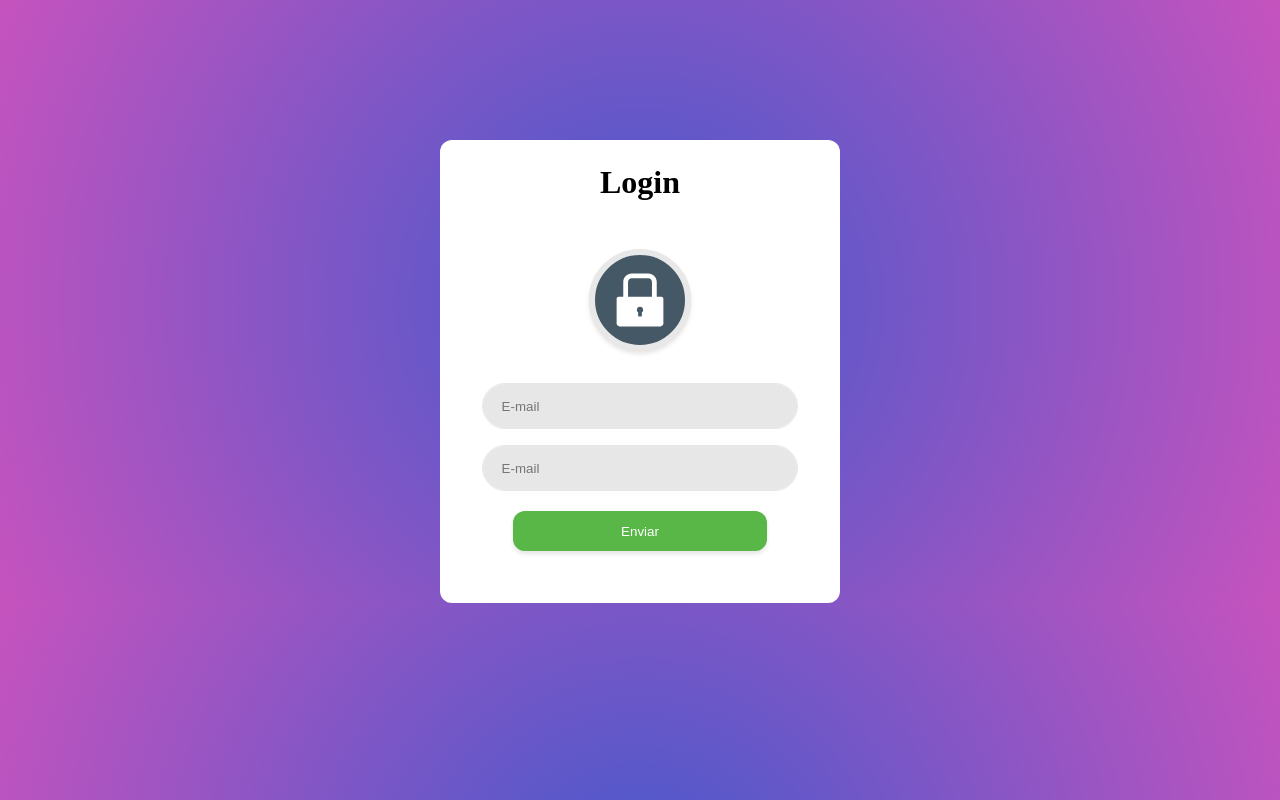
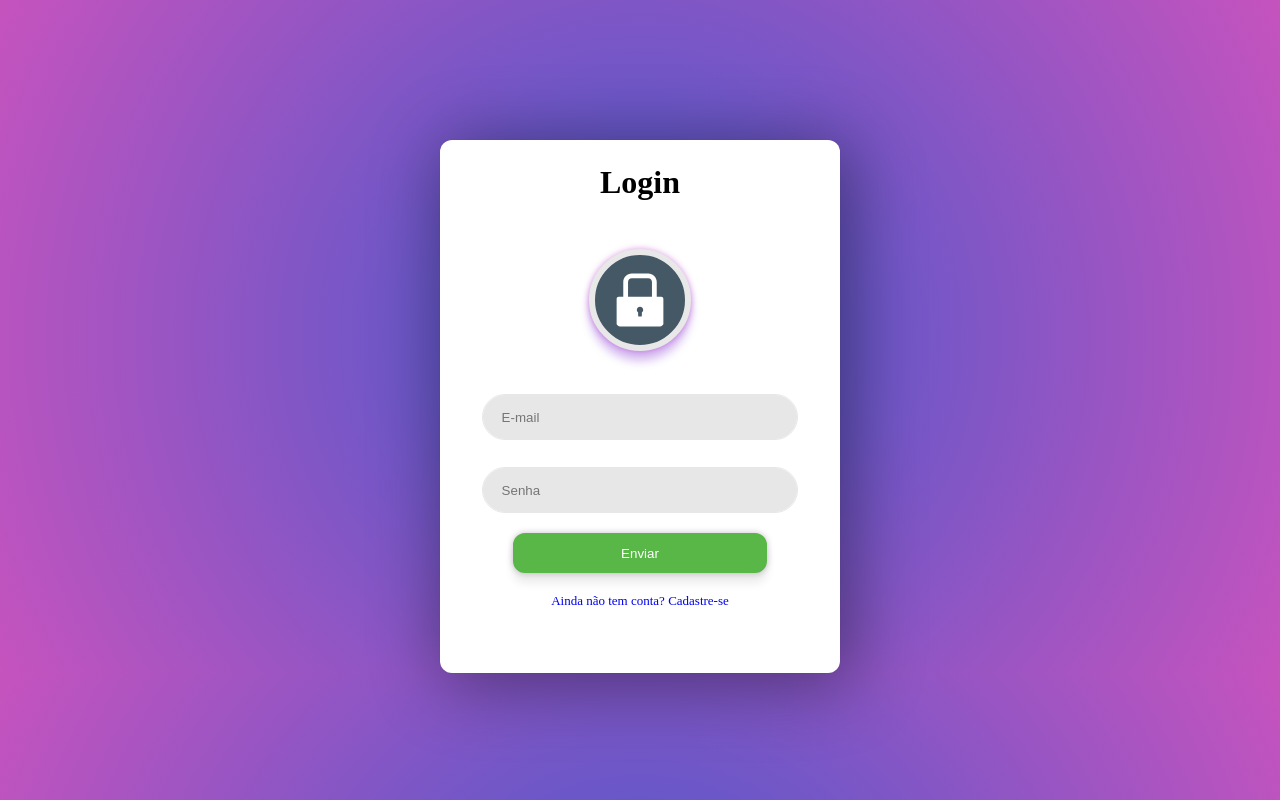
Before and after one commit to Kenzie-Academy-Brasil-Developers/react-entrega-s2-kenzie-hub-mghkill, a React (Create React App) app: page /login in a window 1280 px wide. Built offline with nearby package versions, Linux system fonts and the light colour scheme.

Commit message:
style(input style): stylized inputs to show possible errors in filling out the form

```diff
--- a/src/Components/Button/styles.js
+++ b/src/Components/Button/styles.js
@@ -2,7 +2,7 @@ import styled from "styled-components";
 
 export const StyleButton = styled.button`
   border: #58b747 solid 2px;
-  margin: 4px;
+  margin: 4px auto;
   margin-top: 12px;
   height: 40px;
   width: 80%;
@@ -10,7 +10,8 @@ export const StyleButton = styled.button`
   border-radius: 12px;
   cursor: pointer;
   color: white;
-  box-shadow: rgba(25, 25, 25, 0.04) 0 0 1px 0, rgba(0, 0, 0, 0.1) 0 3px 4px 0;
+  box-shadow: rgba(11, 11, 11, 0.08) 0 10px 10px 0px,
+    rgba(45, 1, 49, 0.25) 0px 0px 6px 0px;
   :hover {
     background-color: #5500ab;
     border: #455866 solid 2px;
--- a/src/Components/Home/styles.js
+++ b/src/Components/Home/styles.js
@@ -14,6 +14,8 @@ export const Conteiner = styled.div`
   background-color: white;
   width: 84%;
   max-width: 400px;
+  box-shadow: rgba(25, 25, 25, 0.14) 0 0 1px 0,
+    rgba(0, 0, 0, 0.4) 7px 7px 70px 5px;
   svg {
     font-size: 102px;
     background-color: #455866;
@@ -22,7 +24,8 @@ export const Conteiner = styled.div`
     padding: 11px;
     margin: 24px;
     border-radius: 100%;
-    box-shadow: rgba(25, 25, 25, 0.04) 0 0 1px 0, rgba(0, 0, 0, 0.1) 0 3px 4px 0;
+    box-shadow: rgba(102, 2, 202, 0.27) 0 10px 10px 0px,
+      rgba(168, 0, 183, 0.4) 0px 0px 6px 0px;
   }
   h1 {
     margin-bottom: 24px;
@@ -32,8 +35,8 @@ export const Conteiner = styled.div`
       color: white;
       padding: 6px;
       border-radius: 8px;
-      box-shadow: rgba(25, 25, 25, 0.04) 0 0 1px 0,
-        rgba(0, 0, 0, 0.1) 0 3px 4px 0;
+      box-shadow: rgba(102, 2, 202, 0.27) 0 10px 10px 0px,
+        rgba(168, 0, 183, 0.4) 0px 0px 6px 0px;
     }
   }
 `;
--- a/src/Components/Input/index.jsx
+++ b/src/Components/Input/index.jsx
@@ -1,8 +1,8 @@
 import { Conteiner } from "./styles";
 
-const Input = ({ registers, value, ...rest }) => {
+const Input = ({ registers, value, error, ...rest }) => {
   return (
-    <Conteiner>
+    <Conteiner isErrored={!!error}>
       <input {...rest} {...registers(value)} />
     </Conteiner>
   );
--- a/src/Components/Input/styles.js
+++ b/src/Components/Input/styles.js
@@ -1,4 +1,4 @@
-import styled from "styled-components";
+import styled, { css } from "styled-components";
 
 export const Conteiner = styled.div`
   width: 100%;
@@ -6,6 +6,11 @@ export const Conteiner = styled.div`
   margin: 8px auto;
   border-radius: 28px;
   border: solid 1px #e7e7e7;
+  ${(props) =>
+    props.isErrored &&
+    css`
+      border-color: red;
+    `}
   input {
     flex: 1;
     width: 100%;
--- a/src/Components/Login/index.jsx
+++ b/src/Components/Login/index.jsx
@@ -5,10 +5,10 @@ import * as yup from "yup";
 import { useForm } from "react-hook-form";
 import { yupResolver } from "@hookform/resolvers/yup";
 import { Redirect } from "react-router";
+import { Link } from "react-router-dom";
 import api from "../../Services";
 import { toast } from "react-hot-toast";
 import { useEffect } from "react";
-import AddButton from "../AddButton";
 import { Conteiner } from "./styles";
 
 const Login = ({ allowed, setAllowed }) => {
@@ -61,15 +61,28 @@ const Login = ({ allowed, setAllowed }) => {
       <h1>Login</h1>
       <AiFillLock />
       <form onSubmit={handleSubmit(handleRegister)}>
-        <Input registers={register} value="email" placeholder="E-mail" />
+        <label>
+          - <span>{errors.email?.message}</span>
+        </label>
+        <Input
+          registers={register}
+          value="email"
+          error={errors.email?.message}
+          placeholder="E-mail"
+        />
+        <label>
+          - <span>{errors.password?.message}</span>
+        </label>
         <Input
           registers={register}
           value="password"
+          error={errors.password?.message}
           type={"password"}
-          placeholder="E-mail"
+          placeholder="Senha"
         />
         <Button type="submit">Enviar</Button>
       </form>
+      <Link to="/singup">Ainda não tem conta? Cadastre-se</Link>
     </Conteiner>
   );
 };
--- a/src/Components/Login/styles.js
+++ b/src/Components/Login/styles.js
@@ -14,6 +14,8 @@ export const Conteiner = styled.div`
   background-color: white;
   width: 84%;
   max-width: 400px;
+  box-shadow: rgba(25, 25, 25, 0.14) 0 0 1px 0,
+    rgba(0, 0, 0, 0.4) 7px 7px 70px 5px;
   svg {
     font-size: 102px;
     background-color: #455866;
@@ -22,14 +24,23 @@ export const Conteiner = styled.div`
     padding: 11px;
     margin: 24px;
     border-radius: 100%;
-    box-shadow: rgba(25, 25, 25, 0.04) 0 0 1px 0, rgba(0, 0, 0, 0.1) 0 3px 4px 0;
+    box-shadow: rgba(102, 2, 202, 0.27) 0 10px 10px 0px,
+      rgba(168, 0, 183, 0.4) 0px 0px 6px 0px;
   }
   form {
     display: flex;
     justify-content: center;
-    align-items: center;
     flex-direction: column;
     width: 90%;
+    label {
+      font-size: x-small;
+      margin-left: 12px;
+      color: white;
+    }
+    span {
+      font-size: x-small;
+      color: red;
+    }
   }
   h1 {
     margin-bottom: 24px;
@@ -39,8 +50,12 @@ export const Conteiner = styled.div`
       color: white;
       padding: 6px;
       border-radius: 8px;
-      box-shadow: rgba(25, 25, 25, 0.04) 0 0 1px 0,
-        rgba(0, 0, 0, 0.1) 0 3px 4px 0;
+      box-shadow: rgba(102, 2, 202, 0.27) 0 10px 10px 0px,
+        rgba(168, 0, 183, 0.4) 0px 0px 6px 0px;
     }
   }
+  a {
+    margin: 16px auto;
+    font-size: small;
+  }
 `;
--- a/src/Components/Singup/index.jsx
+++ b/src/Components/Singup/index.jsx
@@ -4,11 +4,12 @@ import * as yup from "yup";
 import { useForm } from "react-hook-form";
 import { yupResolver } from "@hookform/resolvers/yup";
 import { Redirect, useHistory } from "react-router";
+import { Link } from "react-router-dom";
 import { useEffect } from "react";
-import api from "../../Services";
 import { toast } from "react-hot-toast";
 import { Conteiner } from "./styles";
 import { FaUserAlt } from "react-icons/fa";
+import api from "../../Services";
 
 const SingUp = ({ allowed, setAllowed }) => {
   const history = useHistory();
@@ -21,11 +22,11 @@ const SingUp = ({ allowed, setAllowed }) => {
     password: yup
       .string()
       .required("Campo obrigatório")
-      .min(6, "Mínimo de 6 dígitos"),
-    // .matches(
-    //   /^.*(?=.{8,})((?=.*[!@#$%^&*()\-_=+{};:,<.>]){1})(?=.*\d)((?=.*[a-z]){1})((?=.*[A-Z]){1}).*$/,
-    //   "Maiúsculas, minúsculas, especiais %$#@%, 8 caracters +"
-    // ),
+      .min(8, "Mínimo de 8 dígitos")
+      .matches(
+        /^.*(?=.{8,})((?=.*[!@#$%^&*()\-_=+{};:,<.>]){1})(?=.*\d)((?=.*[a-z]){1})((?=.*[A-Z]){1}).*$/,
+        "Maiúsculas, minúsculas, especiais %$#@%"
+      ),
     password_confirm: yup
       .string()
       .required("Campo obrigatório")
@@ -79,44 +80,76 @@ const SingUp = ({ allowed, setAllowed }) => {
       <h1>Cadastro</h1>
       <FaUserAlt />
       <form onSubmit={handleSubmit(handleRegister)}>
-        <span>{errors.email?.message}</span>
-        <Input registers={register} value="email" placeholder="E-mail" />
-        <span>{errors.name?.message}</span>
-        <Input registers={register} value="name" placeholder="Nome" />
-        <span>{errors.password?.message}</span>
+        <label>
+          - <span>{errors.email?.message}</span>
+        </label>
+
+        <Input
+          registers={register}
+          value="email"
+          error={errors.email?.message}
+          placeholder="E-mail"
+        />
+
+        <label>
+          - <span>{errors.name?.message}</span>
+        </label>
+        <Input
+          registers={register}
+          value="name"
+          error={errors.name?.message}
+          placeholder="Nome"
+        />
+        <label>
+          - <span>{errors.password?.message}</span>
+        </label>
         <Input
           registers={register}
           value="password"
+          error={errors.password?.message}
           type="password"
           placeholder="Senha"
         />
-        <span>{errors.password_confirm?.message}</span>
+        <label>
+          - <span>{errors.password_confirm?.message}</span>
+        </label>
         <Input
           registers={register}
           value="password_confirm"
+          error={errors.password_confirm?.message}
           type="password"
           placeholder="Confirme sua senha"
         />
-        <span>{errors.bio?.message}</span>
+        <label>
+          - <span>{errors.bio?.message}</span>
+        </label>
         <Input
           registers={register}
           value="bio"
-          placeholder="Sobre você em 1 palavras"
+          error={errors.bio?.message}
+          placeholder="Sobre você em 3 palavras"
         />
-        <span>{errors.contact?.message}</span>
+        <label>
+          - <span>{errors.contact?.message}</span>
+        </label>
         <Input
           registers={register}
           value="contact"
+          error={errors.contact?.message}
           placeholder="Contact ex: linkedin/in/kenzinho"
         />
-        <span>{errors.course_module?.message}</span>
+        <label>
+          - <span>{errors.course_module?.message}</span>
+        </label>
         <Input
           registers={register}
           value="course_module"
+          error={errors.course_module?.message}
           placeholder="M curso ex: Front Avançado"
         />
         <Button type="submit">Cadastrar</Button>
       </form>
+      <Link to="/login">Já tem uma conta? Faça Login!</Link>
     </Conteiner>
   );
 };
--- a/src/Components/Singup/styles.js
+++ b/src/Components/Singup/styles.js
@@ -13,6 +13,8 @@ export const Conteiner = styled.div`
   background-color: white;
   width: 84%;
   max-width: 400px;
+  box-shadow: rgba(25, 25, 25, 0.14) 0 0 1px 0,
+    rgba(0, 0, 0, 0.4) 7px 7px 70px 5px;
   svg {
     font-size: 102px;
     background-color: #455866;
@@ -21,14 +23,19 @@ export const Conteiner = styled.div`
     padding: 11px;
     margin: 24px;
     border-radius: 100%;
-    box-shadow: rgba(25, 25, 25, 0.04) 0 0 1px 0, rgba(0, 0, 0, 0.1) 0 3px 4px 0;
+    box-shadow: rgba(102, 2, 202, 0.27) 0 10px 10px 0px,
+      rgba(168, 0, 183, 0.4) 0px 0px 6px 0px;
   }
   form {
     display: flex;
     justify-content: center;
-    align-items: center;
     flex-direction: column;
     width: 90%;
+    label {
+      font-size: x-small;
+      margin-left: 12px;
+      color: white;
+    }
     span {
       font-size: x-small;
       color: red;
@@ -42,8 +49,12 @@ export const Conteiner = styled.div`
       color: white;
       padding: 6px;
       border-radius: 8px;
-      box-shadow: rgba(25, 25, 25, 0.04) 0 0 1px 0,
-        rgba(0, 0, 0, 0.1) 0 3px 4px 0;
+      box-shadow: rgba(102, 2, 202, 0.27) 0 10px 10px 0px,
+        rgba(168, 0, 183, 0.4) 0px 0px 6px 0px;
     }
   }
+  a {
+    margin: 16px auto;
+    font-size: small;
+  }
 `;
```
